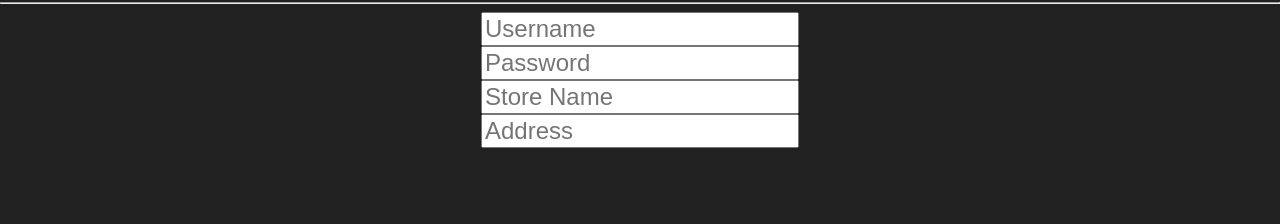
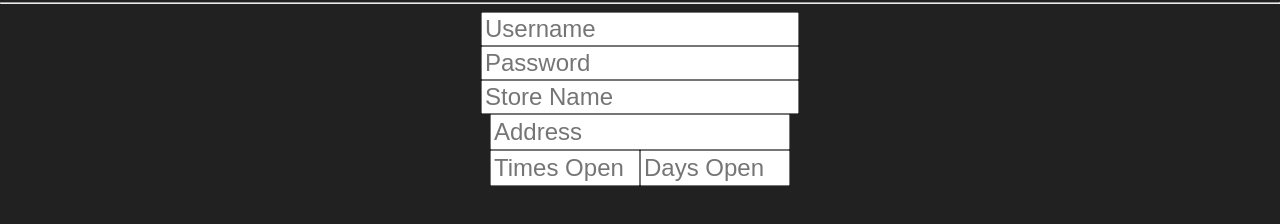
Before and after one commit to Applewood-Softworks/Local_Market_Radar_Old_and_For_Documentation, a plain HTML site: page Account.html in a window 1280 px wide. Shown: the part 78-302 px from the top of the page. Drawn offline with Linux system fonts and the light colour scheme.

Commit message:
Lil bit of formattin
;)

```diff
--- a/Account.html
+++ b/Account.html
@@ -16,7 +16,8 @@
             <input style="font-size: 24px;" type="text" placeholder="Username" tabIndex="1"><br>
             <input style="font-size: 24px;" type="text" placeholder="Password" tabIndex="2"><br>
             <input style="font-size: 24px;" type="text" placeholder="Store Name" tabIndex="3"><br>
-            <input style="font-size: 24px;" type="text", id="Address" placeholder="Address" tabIndex="4"><br>
+            <input style="width: 292px; height: 30px; font-size: 24px" type="text", id="Address" placeholder="Address" tabIndex="4"><br>
+            <input style="width: 142px; height: 30px; font-size: 24px" type="text", id="Times" placeholder="Times Open" tabIndex="4"><input style="width: 142px; height: 30px; font-size: 24px" type="text", id="Days" placeholder="Days Open" tabIndex="4"><br>
         </div>
         <script src = "Account.js"></script>
     </body>
```
